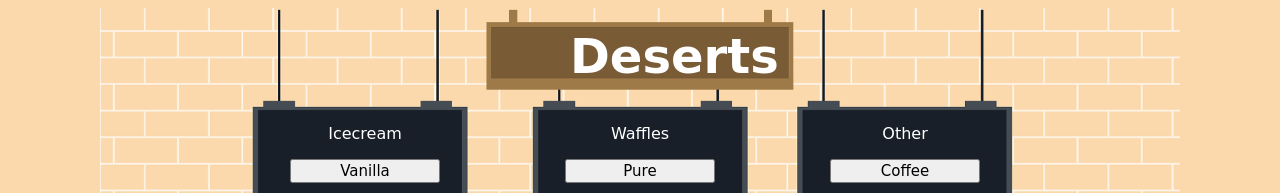
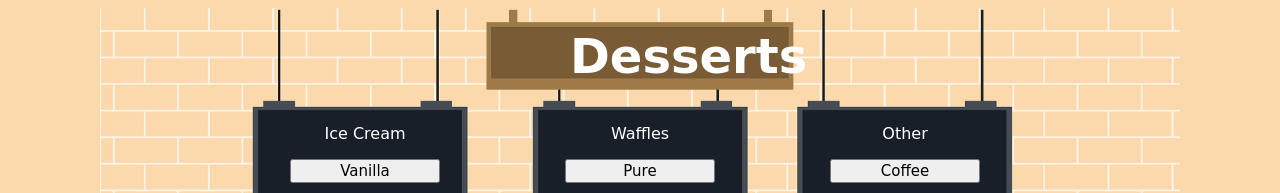
Before and after one commit to vshephard12/H33-05-desserts, a plain HTML site: page index.html in a window 1280 px wide. Shown: the top 193 px of the page. Drawn offline with nearby package versions, Linux system fonts and the light colour scheme; a web font is replaced by a local one.

Commit message:
second commit

```diff
--- a/index.html
+++ b/index.html
@@ -10,15 +10,15 @@
     <link rel="preconnect" href="https://fonts.gstatic.com" crossorigin>
     <link href="https://fonts.googleapis.com/css2?family=Emilys+Candy&family=Single+Day&display=swap" rel="stylesheet">
 
-    <title>Deserts</title>
+    <title>Desserts</title>
 </head>
 <body>
 <div class="main">
-    <h1 class="title-text">Deserts</h1>
+    <h1 class="title-text">Desserts</h1>
     <div w3-include-html="text.txt"></div>
     <div class="container">
         <div class="category" id="category1" value = "category_01">
-            <p>Icecream</p>
+            <p>Ice Cream</p>
             <p><input type="submit" value="Vanilla" id="vanilla"></p>
             <p><input type="submit" value="Chocolate" id="chocolate"></p>
             <p><input type="submit" value="Strawberry" id="strawberry"></p>
```
